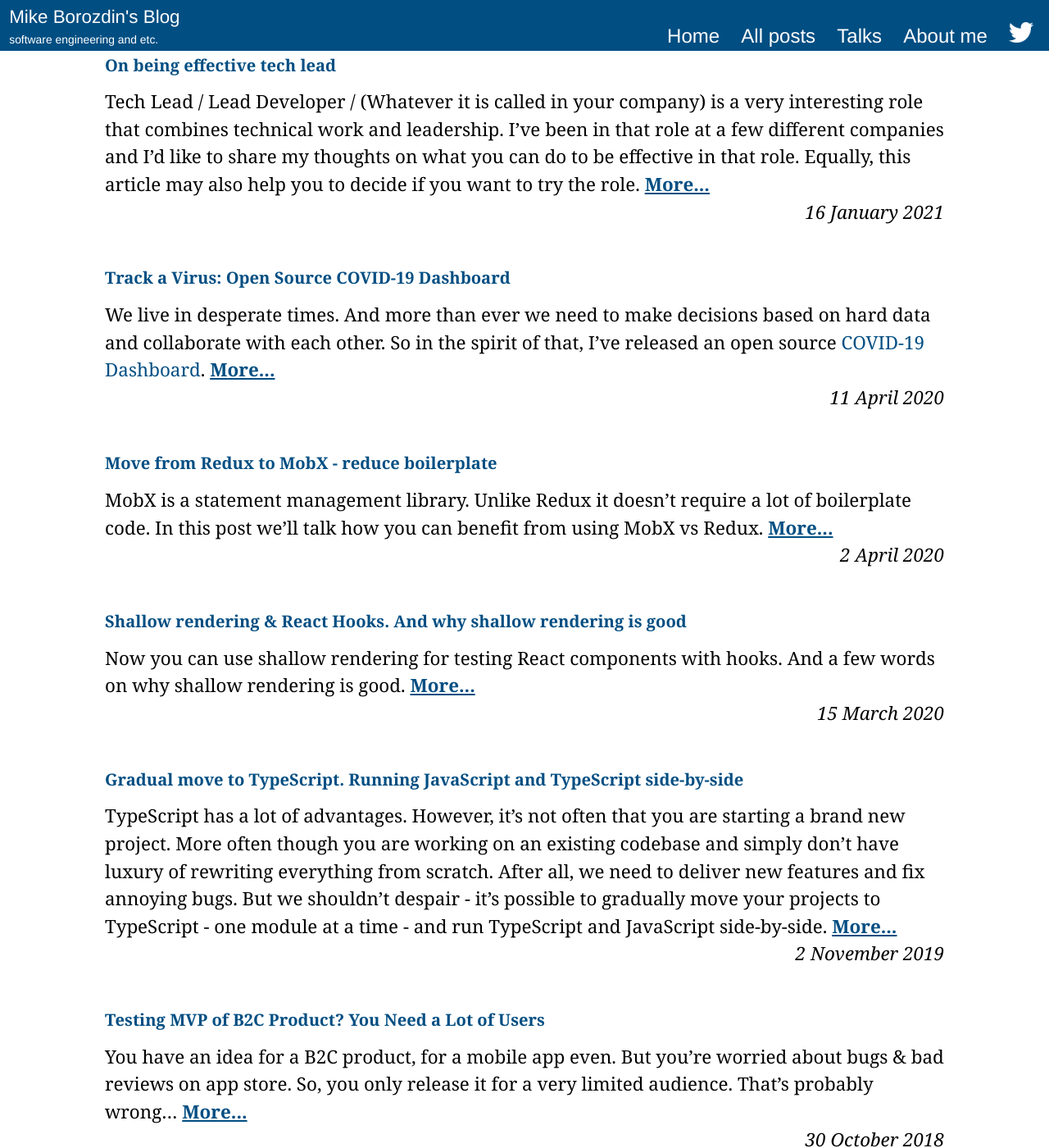
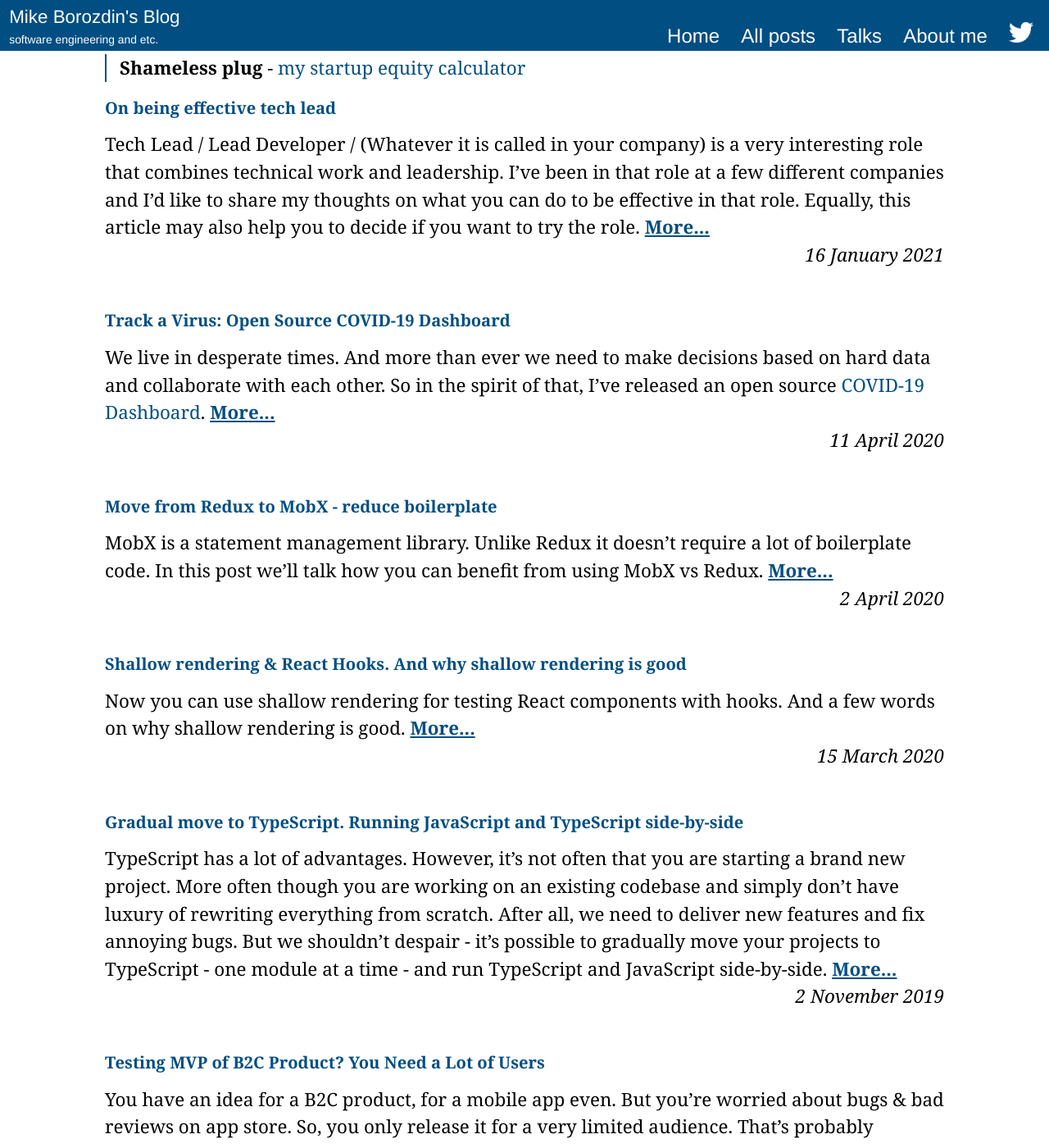
Before and after one commit to mikeborozdin/mikeborozdin.github.io, a Jekyll site: the page built from index.html, in a window 1280 px wide and 1400 px high. Shown: the whole window at 82% size. Built offline with Jekyll 4.4.1, drawn with Linux system fonts in a browser that asks for light colours; the list of posts is cut into pages by our own code.

Commit message:
cashable

```diff
--- a/_layouts/default.html
+++ b/_layouts/default.html
@@ -8,6 +8,10 @@
   {% include header.html %}
 
   <div id="content">
+    <div class="cashable">
+      <strong>Shameless plug</strong> - <a href="https://www.cashable.app/">my startup equity calculator</a>
+    </div>
+
     {{ content }}
 
     {% include footer.html %}
--- a/css/main.css
+++ b/css/main.css
@@ -171,6 +171,13 @@ thead {
   margin: 0 auto 1rem auto;
 }
 
+.cashable {
+  margin-top: 1rem;
+  margin-bottom: 1rem;
+  border-left: 2px solid #014E82;
+  padding-left: 1rem;
+}
+
 @media screen and (min-width:768px) {
     body {
         font-size: 1.4em;
```
